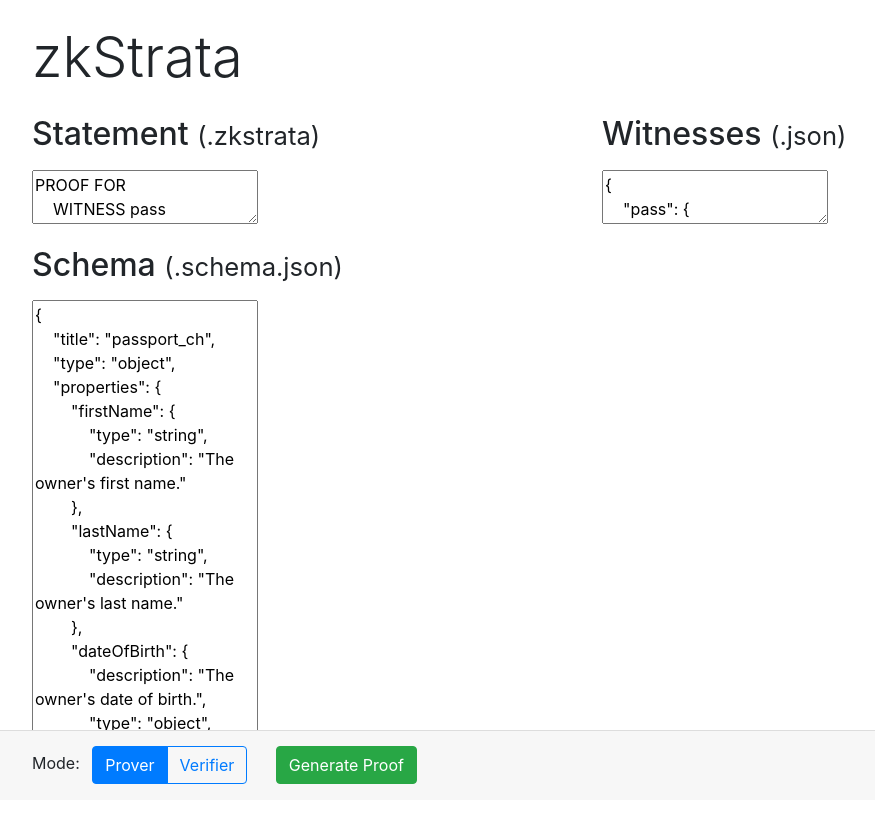
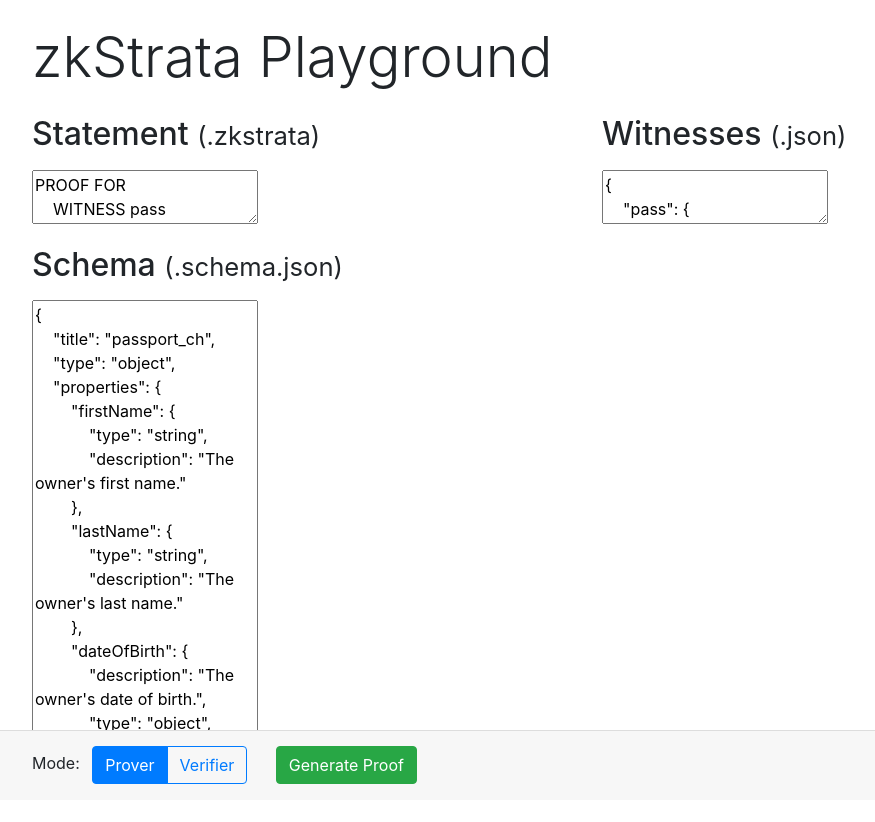
Before and after one commit to MarcKloter/zkStrata-playground, a website with bundled scripts: page index.html in a window 1280 px wide. Shown: the whole page, without its empty margins (53-928 px from the left). Built offline with nearby package versions, Linux system fonts and the light colour scheme; files whose address does not match are found by name.

```diff
--- a/index.html
+++ b/index.html
@@ -75,7 +75,7 @@
     </head>
     <body>
         <main role="main" class="container py-4">
-            <h1 class="display-4">zkStrata</h1>
+            <h1 class="display-4">zkStrata Playground</h1>
             <div class="row">
                 <div class="col-xl">
                     <h2 class="my-3">Statement <small>(.zkstrata)</small></h2>
```
Also changed, not shown: README.md, zkstrata-playground.png (added).
